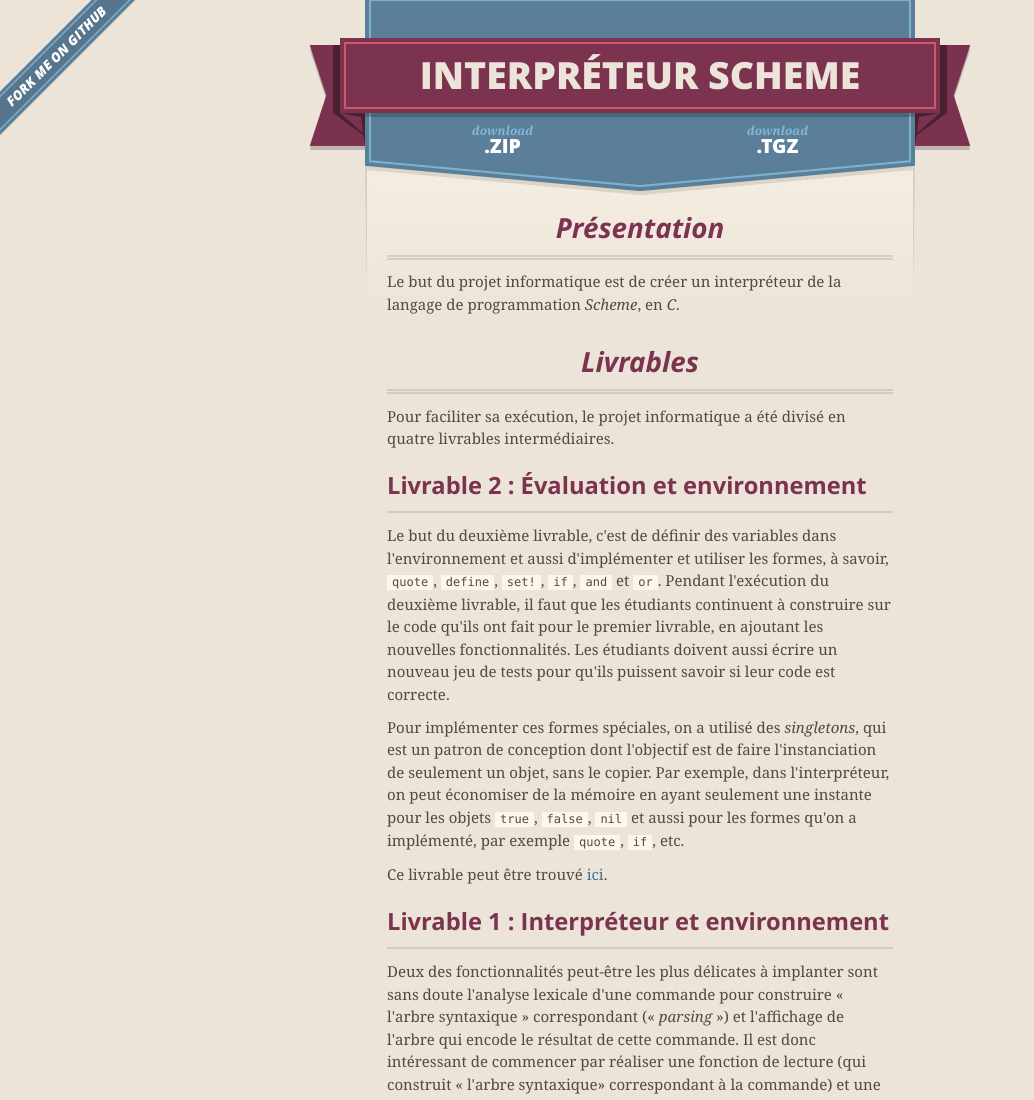
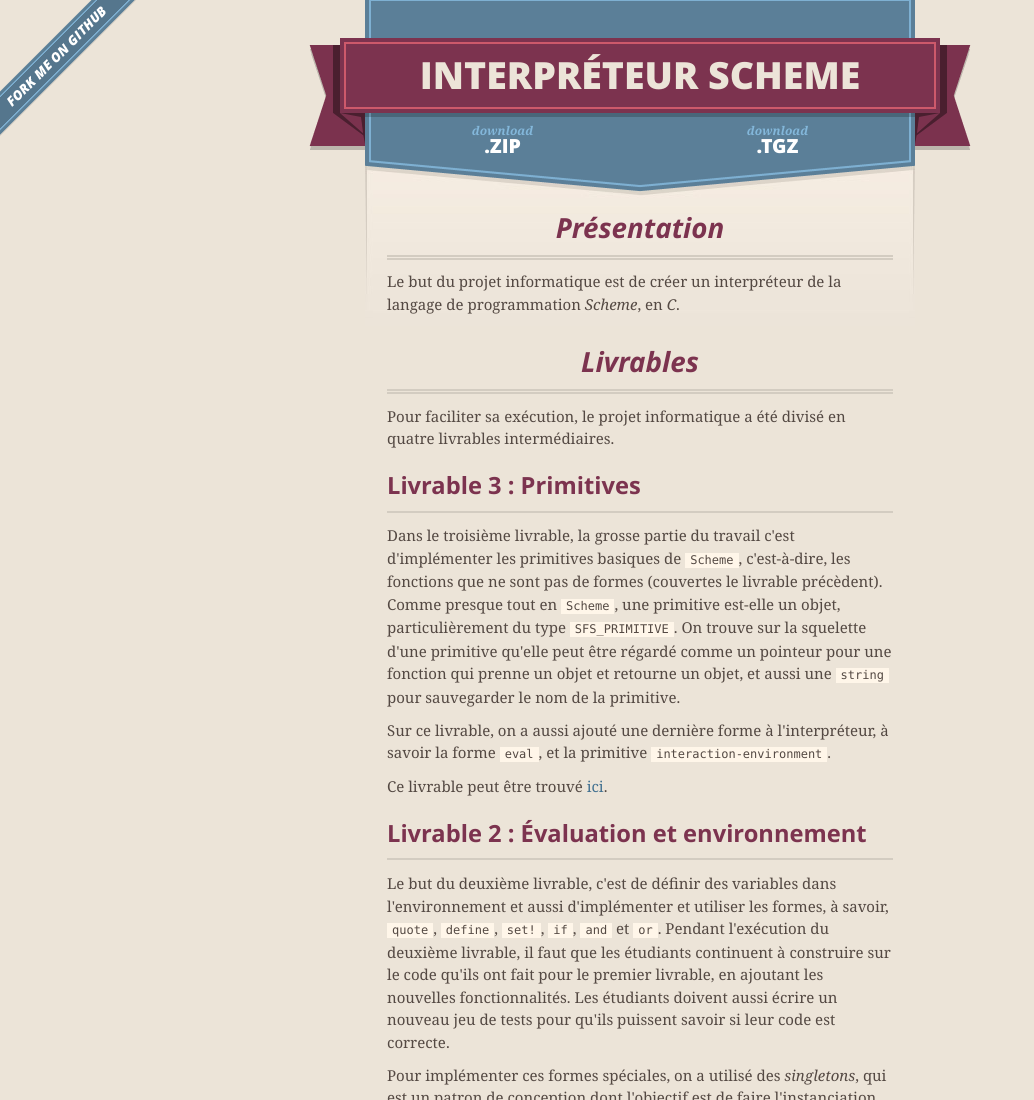
Before and after one commit to suehtamacv/interpreteur-scheme, a plain HTML site: page index.html in a window 1280 px wide. Shown: the top 1100 px of the page, without its empty margins (0-1034 px from the left). Drawn offline with nearby package versions, Linux system fonts and the light colour scheme.

Commit message:
Create gh-pages branch via GitHub

```diff
--- a/index.html
+++ b/index.html
@@ -57,6 +57,16 @@
 <p>Pour faciliter sa exécution, le projet informatique a été divisé en quatre livrables intermédiaires.</p>
 
 <h2>
+<a id="livrable-3--primitives" class="anchor" href="#livrable-3--primitives" aria-hidden="true"><span aria-hidden="true" class="octicon octicon-link"></span></a>Livrable 3 : Primitives</h2>
+
+<p>Dans le troisième livrable, la grosse partie du travail c'est d'implémenter les primitives basiques de <code>Scheme</code>, c'est-à-dire, les fonctions que ne sont pas de formes (couvertes le livrable précèdent). Comme presque tout en <code>Scheme</code>, une primitive est-elle un objet, particulièrement du type <code>SFS_PRIMITIVE</code>. On trouve sur la squelette d'une primitive qu'elle peut être régardé comme un pointeur pour une fonction qui prenne un objet et retourne un objet,
+et aussi une <code>string</code> pour sauvegarder le nom de la primitive.</p>
+
+<p>Sur ce livrable, on a aussi ajouté une dernière forme à l'interpréteur, à savoir la forme <code>eval</code>, et la primitive <code>interaction-environment</code>.</p>
+
+<p>Ce livrable peut être trouvé <a href="https://github.com/suehtamacv/interpreteur-scheme/releases/tag/v3-troisiemeLivrable">ici</a>.</p>
+
+<h2>
 <a id="livrable-2--Évaluation-et-environnement" class="anchor" href="#livrable-2--%C3%89valuation-et-environnement" aria-hidden="true"><span aria-hidden="true" class="octicon octicon-link"></span></a>Livrable 2 : Évaluation et environnement</h2>
 
 <p>Le but du deuxième livrable, c'est de définir des variables dans l'environnement et aussi d'implémenter et utiliser les formes, à savoir, <code>quote</code>, <code>define</code>, <code>set!</code>, <code>if</code>, <code>and</code> et <code>or</code>.  Pendant l'exécution du deuxième livrable, il faut que les étudiants continuent à construire sur le code qu'ils ont fait pour le premier livrable, en ajoutant les nouvelles fonctionnalités. Les étudiants doivent aussi écrire un nouveau jeu de tests pour qu'ils puissent savoir si leur code est correcte.</p>
```
Also changed, not shown: params.json (+1 -1 lines).
